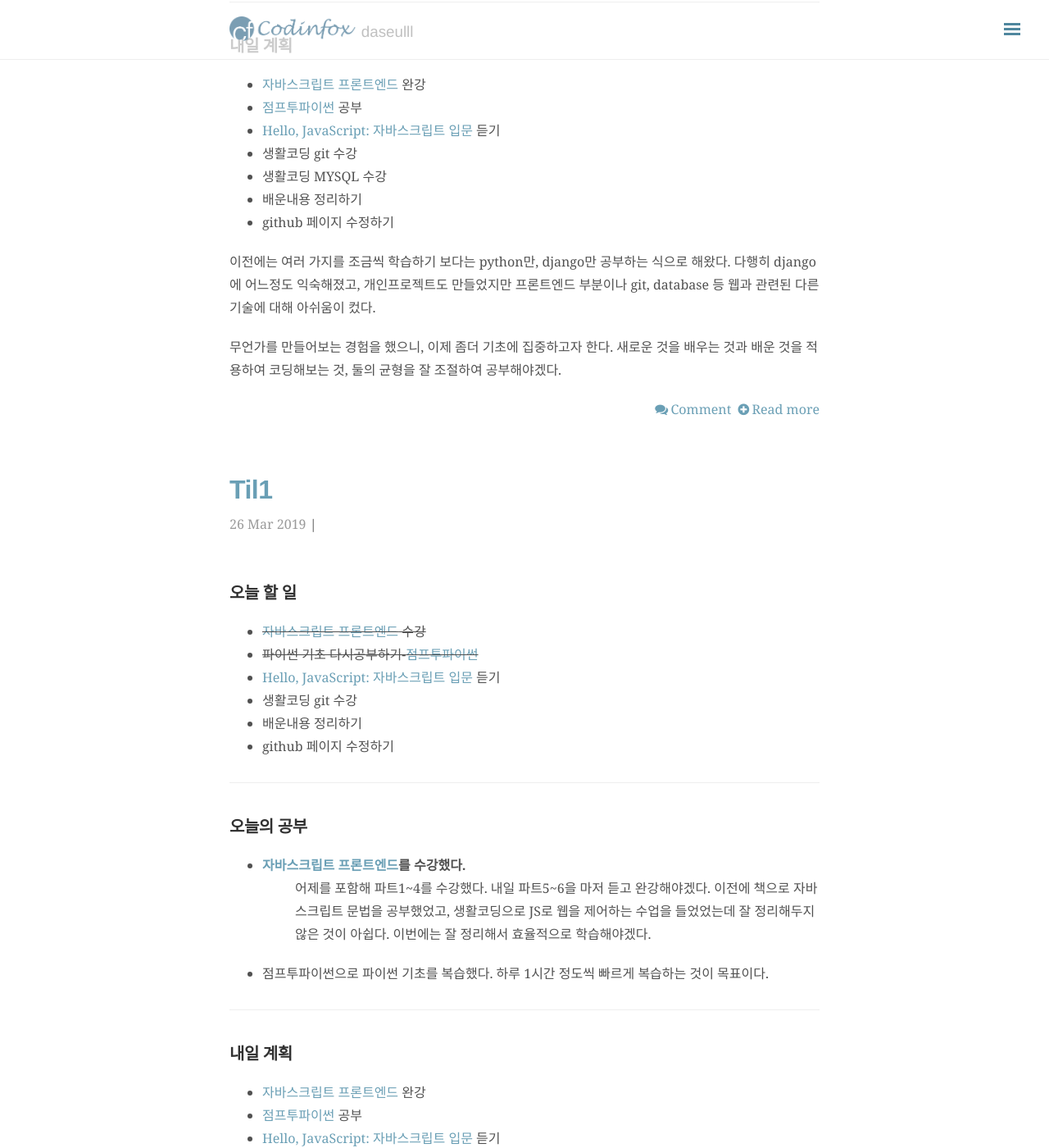
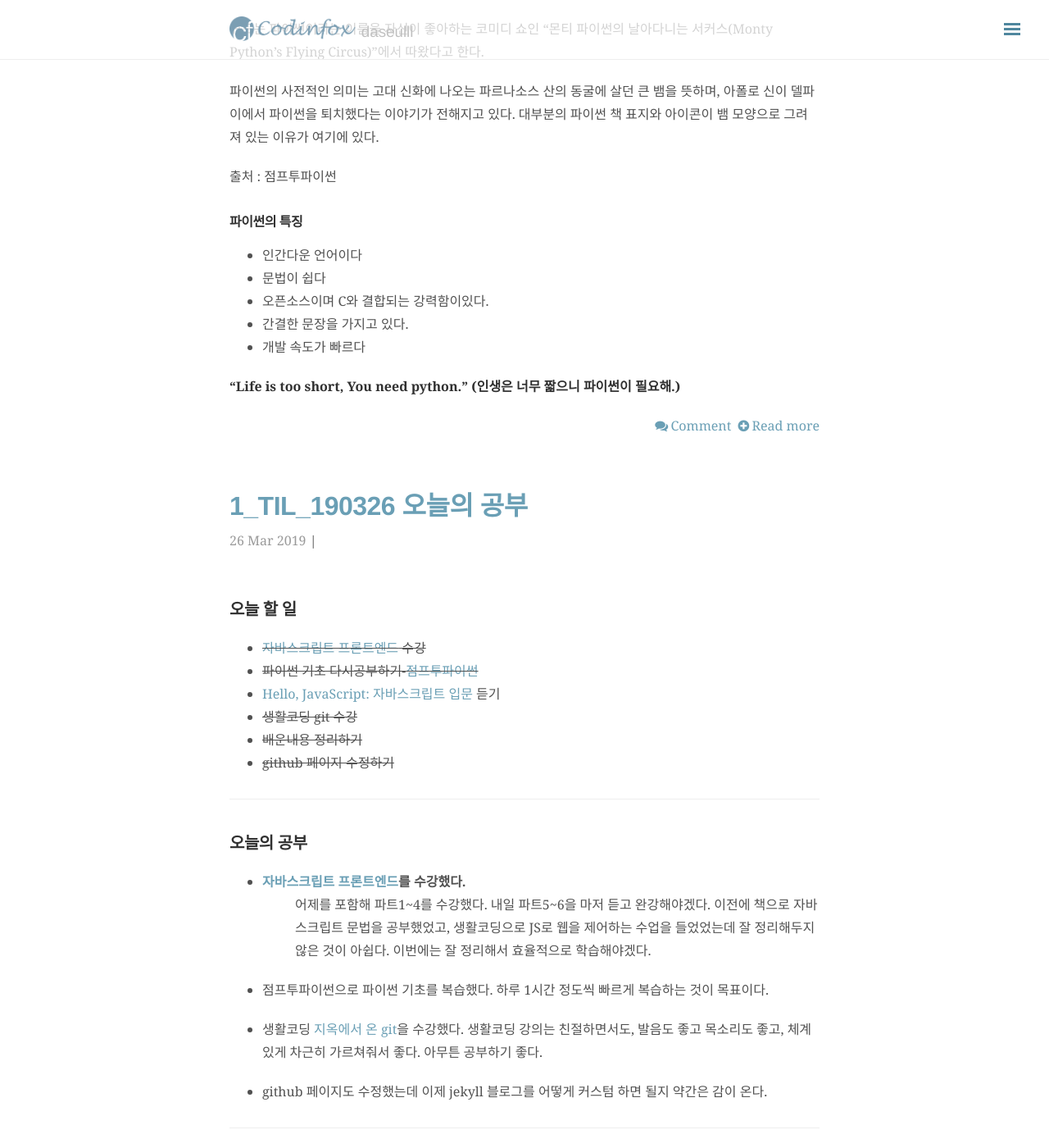
Before and after one commit to daseulll/daseulll.github.io, a Jekyll site: the page built from blog/index.html, in a window 1280 px wide and 1400 px high, scrolled down 10133 px. Shown: the whole window at 82% size. Built offline with Jekyll 4.4.1, drawn with Linux system fonts in a browser that asks for light colours; nearby versions of some CDN libraries; the list of posts is cut into pages by our own code; comment, search, counter and statistics services are not loaded; some of the changed text lies outside the part shown.

Commit message:
Add posts

```diff
--- a/_config.yml
+++ b/_config.yml
@@ -30,7 +30,7 @@ author:
   contact:
     github:    https://daseulll.github.io/
     # facebook:
-    email:     nldaseul@gmail.com
+    # email:     nldaseul@gmail.com
 
 # Navigation (2nd level links supported)
 nav:
--- a/_posts/TIL/19-03-26-TIL1.md
+++ b/_posts/TIL/19-03-26-TIL1.md
@@ -1,6 +1,6 @@
 ---
 layout: post
-title:
+title: 1_TIL_190326 오늘의 공부
 date:   2019-03-26 09
 categories: TIL(Today_I_Learned)
 ---
@@ -9,9 +9,9 @@ categories: TIL(Today_I_Learned)
 - ~~[자바스크립트 프론트엔드](https://programmers.co.kr/learn/courses/10) 수강~~
 - ~~파이썬 기초 다시공부하기-[점프투파이썬](https://wikidocs.net/book/1)~~
 - [Hello, JavaScript: 자바스크립트 입문](https://programmers.co.kr/learn/courses/3) 듣기
-- 생활코딩 git 수강
-- 배운내용 정리하기
-- github 페이지 수정하기
+- ~~생활코딩 git 수강~~
+- ~~배운내용 정리하기~~
+- ~~github 페이지 수정하기~~
 
 ---
 ## 오늘의 공부
@@ -20,6 +20,10 @@ categories: TIL(Today_I_Learned)
 이전에 책으로 자바스크립트 문법을 공부했었고, 생활코딩으로 JS로 웹을 제어하는 수업을 들었었는데 잘 정리해두지 않은 것이 아쉽다. 이번에는 잘 정리해서 효율적으로 학습해야겠다.
 
 - 점프투파이썬으로 파이썬 기초를 복습했다. 하루 1시간 정도씩 빠르게 복습하는 것이 목표이다.
+
+- 생활코딩 [지옥에서 온 git](https://opentutorials.org/course/2708)을 수강했다. 생활코딩 강의는 친절하면서도, 발음도 좋고 목소리도 좋고, 체계있게 차근히 가르쳐줘서 좋다. 아무튼 공부하기 좋다.
+
+- github 페이지도 수정했는데 이제 jekyll 블로그를 어떻게 커스텀 하면 될지 약간은 감이 온다.
 
 
 
--- a/_posts/TIL/19-03-26-TIL2.md
+++ /dev/null
@@ -1,40 +0,0 @@
----
-layout: post
-title:
-date:   2019-03-26 09
-categories: TIL(Today_I_Learned)
----
-
-## 오늘 할 일
-- ~~[자바스크립트 프론트엔드](https://programmers.co.kr/learn/courses/10) 수강~~
-- ~~파이썬 기초 다시공부하기-[점프투파이썬](https://wikidocs.net/book/1)~~
-- [Hello, JavaScript: 자바스크립트 입문](https://programmers.co.kr/learn/courses/3) 듣기
-- 생활코딩 git 수강
-- 배운내용 정리하기
-- github 페이지 수정하기
-
----
-## 오늘의 공부
-- [자바스크립트 프론트엔드](https://programmers.co.kr/learn/courses/10)를 수강했다.
-: 어제를 포함해 파트1~4를 수강했다. 내일 파트5~6을 마저 듣고 완강해야겠다.
-이전에 책으로 자바스크립트 문법을 공부했었고, 생활코딩으로 JS로 웹을 제어하는 수업을 들었었는데 잘 정리해두지 않은 것이 아쉽다. 이번에는 잘 정리해서 효율적으로 학습해야겠다.
-
-- 점프투파이썬으로 파이썬 기초를 복습했다. 하루 1시간 정도씩 빠르게 복습하는 것이 목표이다.
-
-
-
----
-
-## 내일 계획
-- [자바스크립트 프론트엔드](https://programmers.co.kr/learn/courses/10) 완강
-- [점프투파이썬](https://wikidocs.net/book/1) 공부
-- [Hello, JavaScript: 자바스크립트 입문](https://programmers.co.kr/learn/courses/3) 듣기
-- 생활코딩 git 수강
-- 생활코딩 MYSQL 수강
-- 배운내용 정리하기
-- github 페이지 수정하기
-
-
-이전에는 여러 가지를 조금씩 학습하기 보다는 python만, django만 공부하는 식으로 해왔다. 다행히 django에 어느정도 익숙해졌고, 개인프로젝트도 만들었지만 프론트엔드 부분이나 git, database 등 웹과 관련된 다른 기술에 대해 아쉬움이 컸다.
-
-무언가를 만들어보는 경험을 했으니, 이제 좀더 기초에 집중하고자 한다. 새로운 것을 배우는 것과 배운 것을 적용하여 코딩해보는 것, 둘의 균형을 잘 조절하여 공부해야겠다.
--- /dev/null
+++ b/_posts/TIL/19-03-27-TIL2.md
@@ -0,0 +1,46 @@
+---
+layout: post
+title: 2_TIL_190327 오늘의 공부
+date:   2019-03-27 22:00
+categories: TIL(Today_I_Learned)
+---
+
+## 오늘 할 일
+- ~~[자바스크립트 프론트엔드](https://programmers.co.kr/learn/courses/10) 완강~~
+- [점프투파이썬](https://wikidocs.net/book/1) 공부
+- [생활코딩 git](https://opentutorials.org/course/2708) 수강
+- ~~[생활코딩 MYSQL](https://opentutorials.org/course/3161) 수강~~
+- 영어공부하기(회화)
+- github 페이지 수정하기
+
+---
+
+## 오늘의 공부
+
+- 자바스크립트 프론트엔드 강의를 완강했다. 각 강의마다 5~7분정도 짧은 강의였는데 코드 하나씩 이해하며 따라치고 한번 더 로직을 분석하며 기능을 구현하다 보니 시간이 꽤 걸렸다. 이미지 갤러리를 만들고 특정 시간 후 사진 확대, 슬라이드 쇼 기능 등을 구현했다. 큰 기능은 아니지만 자주 쓰이는 기능이니 후에 프로젝트에 적용해봐야겠다.
+
+- 생활코딩의 database 기초와 mysql 실습환경 설치를 마쳤다.
+
+자바스크립트 프론트엔드 강의가 생각보다 오래걸려서 오늘 계획한 것을 많이 해내지 못했다. 그리고 저녁에 조금 휴식시간을 가졌더니 더 못했던 거 같다.
+내일은 계획한 목표량에 도달할 수 있도록 더 노력해야겠다.
+
+
+
+
+---
+
+## 내일 계획
+
+- [점프투파이썬](https://wikidocs.net/book/1) 공부
+- [Hello, JavaScript: 자바스크립트 입문](https://programmers.co.kr/learn/courses/3) 듣기
+- [생활코딩 git](https://opentutorials.org/course/2708) 수강
+- [생활코딩 MYSQL](https://opentutorials.org/course/3161) 수강
+- 영어공부하기(회화)
+- 배운내용 정리하기
+- github 페이지 수정하기
+
+
+자료구조와 알고리즘도 공부해야 하는데. 지금 듣는거 얼른 다 듣고, 개인프로젝트에 적용해보며 공부하고 싶다.
+
+
+진행중인 공부를 어서 마치고, 다시 Askdjango를 수강해서 개인프로젝트를 더 발전시키고 싶다.
```
